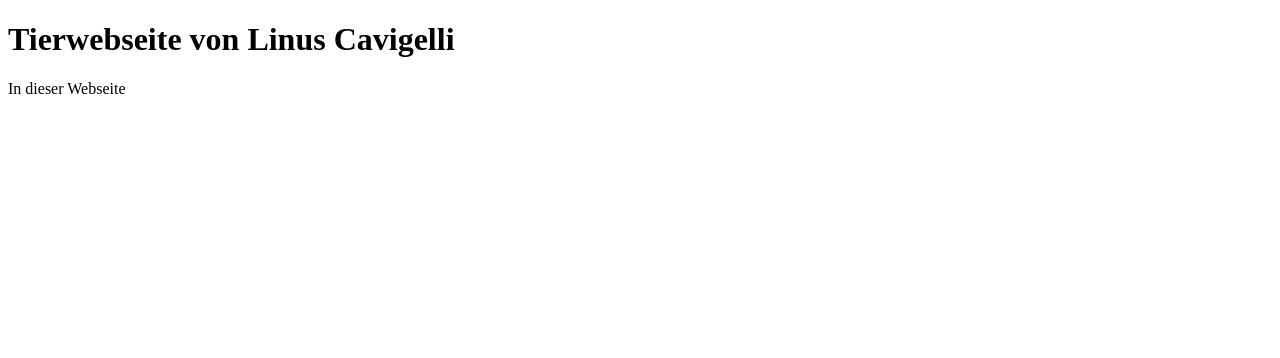
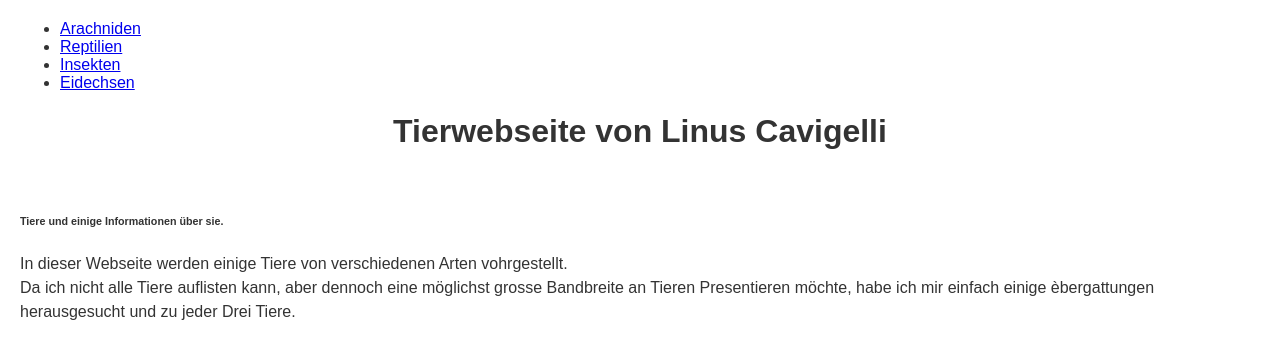
Before and after one commit to ZenoCavigelli/Tierwebseite, a plain HTML site: page index.html in a window 1280 px wide. Drawn offline with Linux system fonts and the light colour scheme.

Commit message:
navigationAndCssDonne

```diff
--- /dev/null
+++ b/css/Style.css
@@ -0,0 +1,12 @@
+body {
+  font-family: 'Arial';
+  margin: 20px;
+  color: #333333;
+}
+h1 {
+    color: #333333;
+    text-align: center;
+}
+p {
+    line-height: 1.5;
+}
--- a/index.html
+++ b/index.html
@@ -4,9 +4,21 @@
     <meta charset="UTF-8">
     <meta name="viewport" content="width=device-width, initial-scale=1.0">
     <title>TierWebseite(LC)</title>
+    <link rel="stylesheet" href="css\Style.css">
 </head>
 <body>
+    <nav class="navbar">
+        <ul>
+            <li><a href="http://127.0.0.1:5500/pages/Arachniden.html">Arachniden</a></li>
+            <li><a href="http://127.0.0.1:5500/pages/Reptilien.html">Reptilien</a></li>
+            <li><a href="http://127.0.0.1:5500/pages/Insekten.html">Insekten</a></li>
+            <li><a href="http://127.0.0.1:5500/pages/Eidechsen.html">Eidechsen</a></li>
+        </ul>
+    </nav>
     <h1>Tierwebseite von Linus Cavigelli</h1>
-    <p>In dieser Webseite </p>
+    <IMG></IMG>
+    <H6>Tiere und einige Informationen über sie.</H6>
+    <p>In dieser Webseite werden einige Tiere von verschiedenen Arten vohrgestellt. <br>
+    Da ich nicht alle Tiere auflisten kann, aber dennoch eine möglichst grosse Bandbreite an Tieren Presentieren möchte, habe ich mir einfach einige èbergattungen herausgesucht und zu jeder Drei Tiere.</p>
 </body>
 </html>
```
Also changed, not shown: pages/Arachniden.html (added, +16 -0 lines), pages/Eidechsen.html (added, +16 -0 lines), pages/Insekten.html (added, +16 -0 lines), pages/Reptilien.html (added, +16 -0 lines), doc/Wireframe1.jpg (renamed from Wireframe1.jpg), doc/Wireframe2.jpg (renamed from Wireframe2.jpg), 1 other file.
